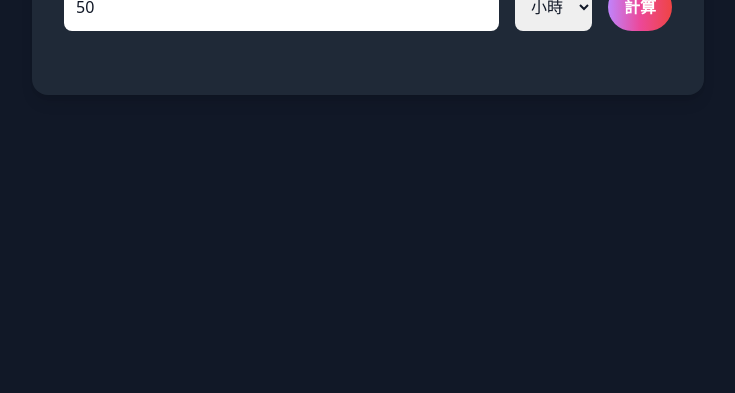
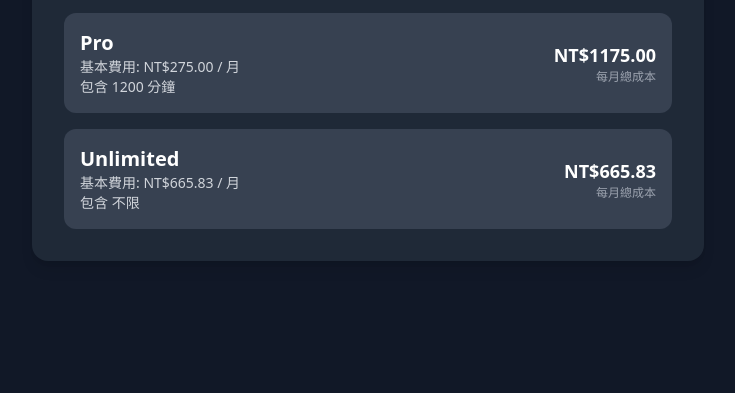
Before and after one commit to doggy8088/plaud-calculator, a plain HTML site: page index.html in a window 1280 px wide. Shown: the part 407-800 px from the top of the page, without its empty margins (272-1007 px from the left). Drawn offline with nearby package versions, Linux system fonts and the light colour scheme.

Commit message:
Add initial cost calculation on page load
* Add a call to `calculateCost()` at the end of the script to perform the initial calculation when the page loads

```diff
--- a/index.html
+++ b/index.html
@@ -75,6 +75,8 @@ function calculateCost() {
 document.getElementById("amount").addEventListener("input", calculateCost);
 document.getElementById("unit").addEventListener("change", calculateCost);
 document.getElementById("calculateBtn").addEventListener("click", calculateCost);
+
+calculateCost();
 </script>
 </body>
 </html>
```
